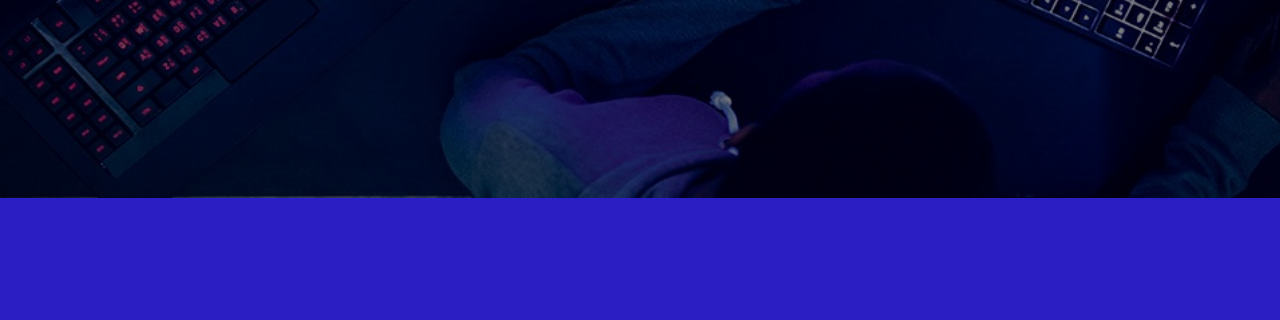
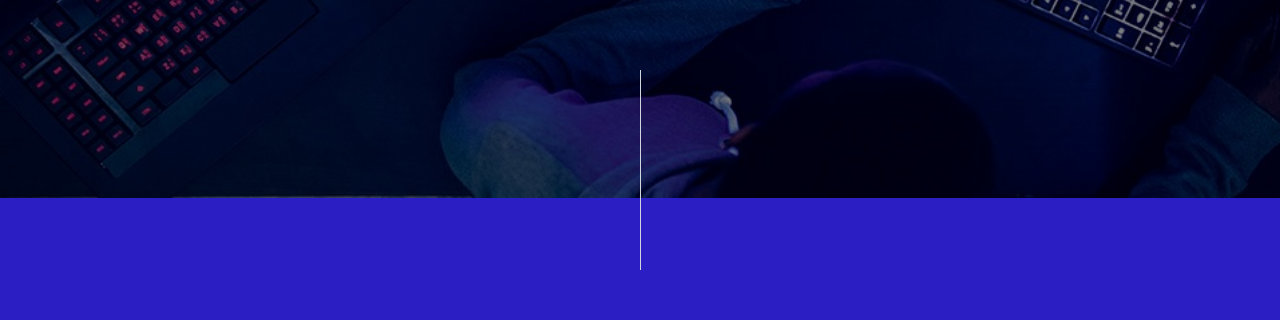
Before and after one commit to fatinishraqprapya25/Personal-Portfolio-React-Template, a React (Vite) app: page / in a window 1280 px wide. Shown: the part 602-922 px from the top of the page. Built offline with nearby package versions, Linux system fonts and the light colour scheme.

Commit message:
profile section optimized

```diff
--- a/src/components/home/Profile.jsx
+++ b/src/components/home/Profile.jsx
@@ -10,7 +10,8 @@ export default function Profile() {
     ];
 
     return (
-        <section className="bg-[#2b1ec2] poppins text-white py-40">
+        <section className="bg-[#2b1ec2] poppins text-white py-40 relative">
+            <div className="h-50 w-[1px] bg-gray-300 absolute left-[50%] top-[-16%]"></div>
             <Container>
                 <div className="flex justify-center items-center">
 
--- a/src/components/pages/Home.jsx
+++ b/src/components/pages/Home.jsx
@@ -9,7 +9,7 @@ export default function Home() {
         <>
             <main
                 style={{ backgroundImage: `url(${bgImage}) ` }}
-                className="relative bg-cover bg-center md:min-h-screen home-hero pt-2"
+                className="relative bg-cover bg-center md:min-h-screen home-hero pt-2 pb-20"
             >
 
                 <div className="absolute inset-0 bg-black opacity-50 md:min-h-screen"></div>
```
